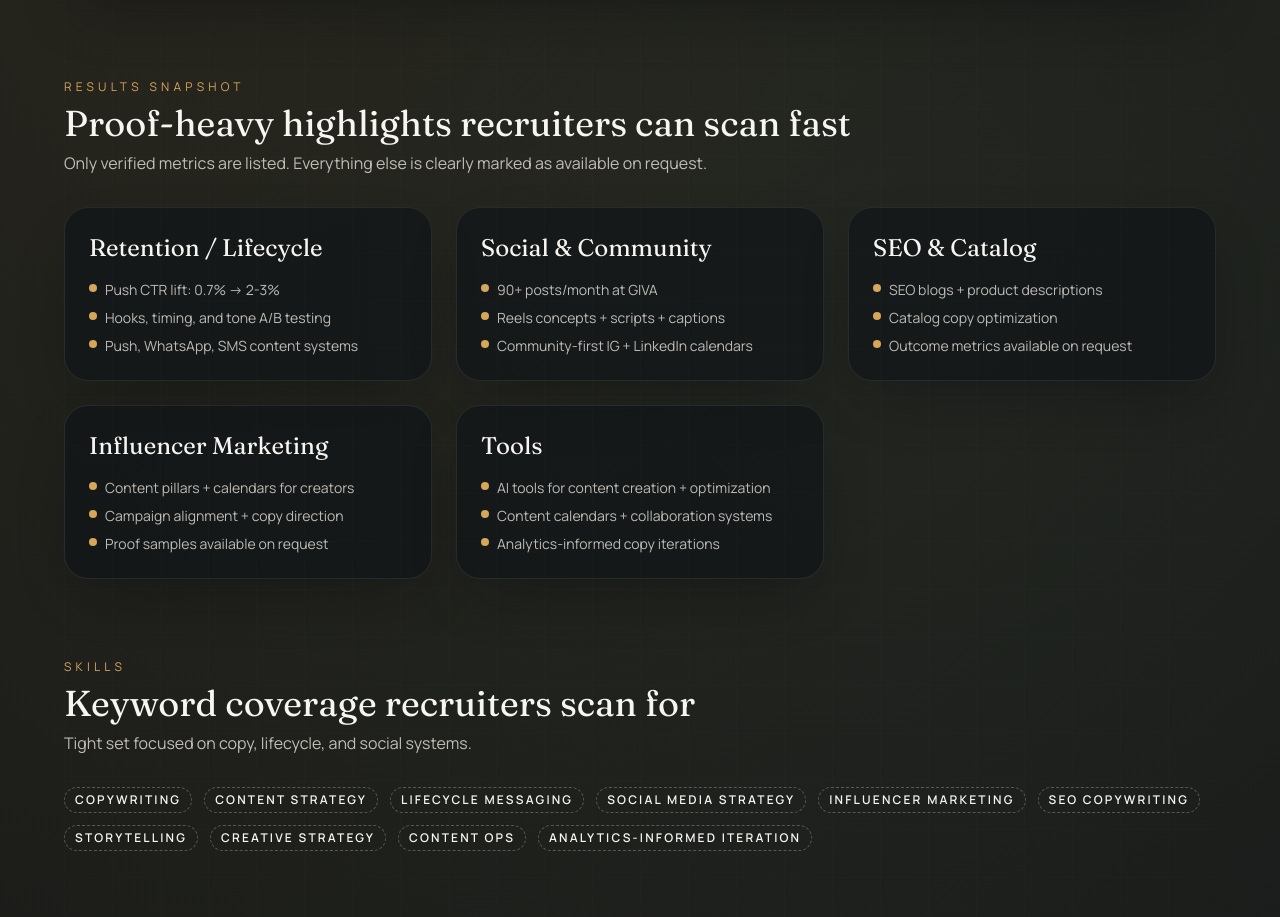
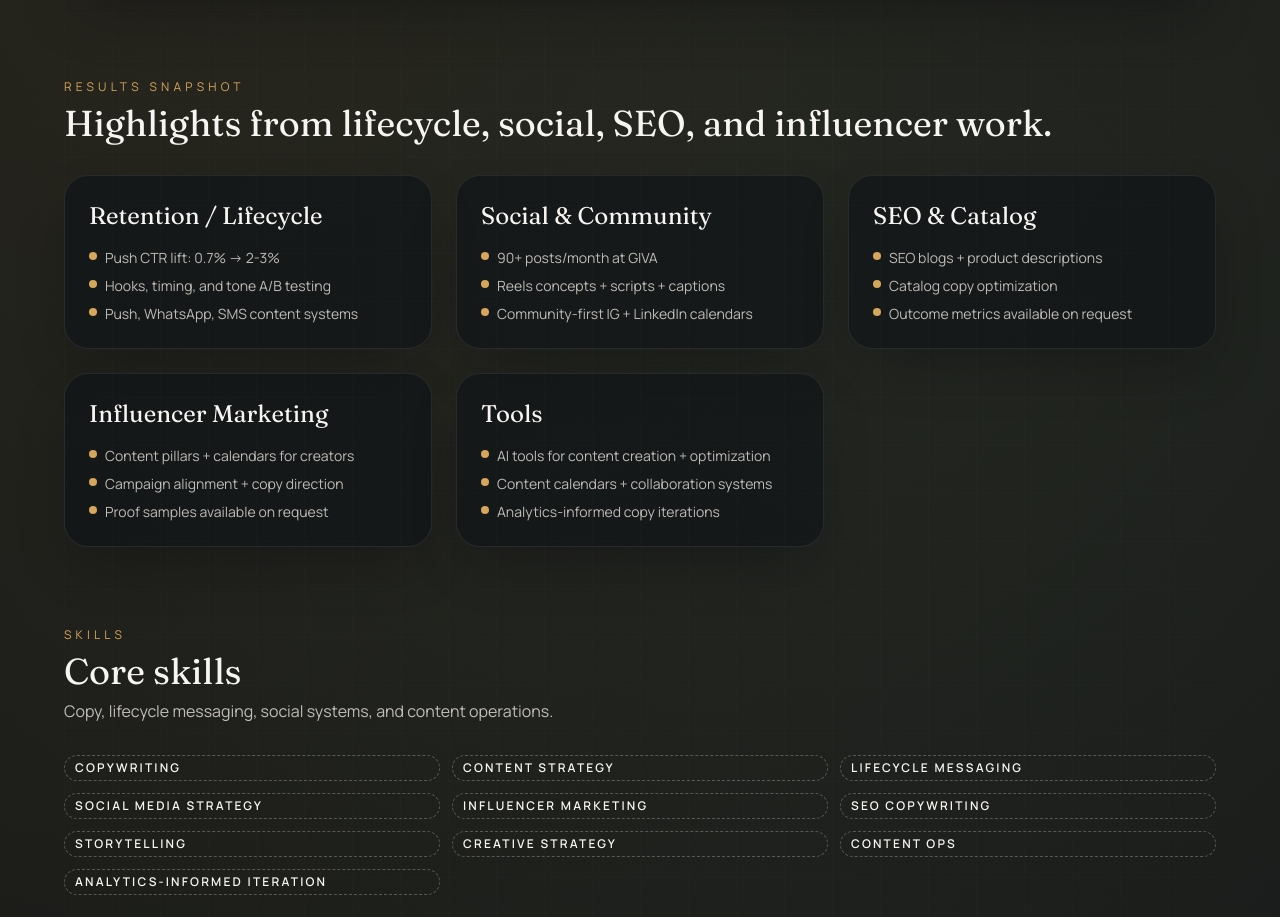
Before and after one commit to shashankshekhar2909/chanchal-cv, a Next.js app: page / in a window 1280 px wide. Shown: the part 755-1672 px from the top of the page. Built offline with nearby package versions, Linux system fonts and the light colour scheme.

Commit message:
Refine public-facing copy

```diff
--- a/app/page.tsx
+++ b/app/page.tsx
@@ -141,8 +141,7 @@ function ResultsSnapshot() {
     <section id="results" className="space-y-8">
       <SectionHeading
         eyebrow="Results Snapshot"
-        title="Proof-heavy highlights recruiters can scan fast"
-        subtitle="Only verified metrics are listed. Everything else is clearly marked as available on request."
+        title="Highlights from lifecycle, social, SEO, and influencer work."
       />
       <div className="grid gap-6 md:grid-cols-2 lg:grid-cols-3">
         {site.resultsSnapshot.map((item) => (
@@ -171,10 +170,10 @@ function Skills() {
     <section id="skills" className="space-y-8">
       <SectionHeading
         eyebrow="Skills"
-        title="Keyword coverage recruiters scan for"
-        subtitle="Tight set focused on copy, lifecycle, and social systems."
+        title="Core skills"
+        subtitle="Copy, lifecycle messaging, social systems, and content operations."
       />
-      <div className="flex flex-wrap gap-3">
+      <div className="grid gap-3 sm:grid-cols-2 lg:grid-cols-3">
         {site.skills.map((skill) => (
           <span
             key={skill}
@@ -231,7 +230,7 @@ function CaseStudies() {
       <SectionHeading
         eyebrow="Case Studies"
         title="Problem -> Action -> Outcome"
-        subtitle="Each case links to a quick detail block with proof placeholders for screenshots."
+        subtitle="Selected projects and outcomes."
       />
       <div className="grid gap-6 md:grid-cols-2">
         {site.caseStudies.map((study) => (
@@ -325,7 +324,7 @@ function About() {
     <section id="about" className="space-y-6">
       <SectionHeading
         eyebrow="About"
-        title="Short, skimmable, recruiter-friendly"
+        title="I’m a copywriter and content strategist focused on retention and social storytelling."
       />
       <div className="surface rounded-3xl p-6">
         <ul className="grid gap-3 text-sm text-sand-200/80 md:grid-cols-2">
--- a/data/site.ts
+++ b/data/site.ts
@@ -150,7 +150,7 @@ export const site = {
       actions: [
         "Produced SEO blogs and product descriptions for key categories.",
         "Optimized catalog copy for clarity and search intent.",
-        "Aligned keyword usage with conversion-focused copy structure.",
+        "Aligned search intent with conversion-focused copy structure.",
         "Refined category messaging for easier discovery paths.",
       ],
       outcome: "Engagement improved (metric available on request).",
@@ -175,11 +175,9 @@ export const site = {
   ],
   about: [
     "Industries: D2C, fintech, fashion, lifestyle",
-    "Strengths: retention copy, narrative systems, social-first storytelling",
+    "Strengths: retention copy, narrative systems, social storytelling",
     "Working style: hypothesis -> test -> iterate",
-    "Comfortable owning end-to-end content calendars",
-    "Uses AI tools for content creation + optimization",
-    "Based in Bengaluru, India",
+    "Location: Bengaluru, India",
   ],
   services: [
     "Lifecycle copy (push / WhatsApp / SMS)",
```
